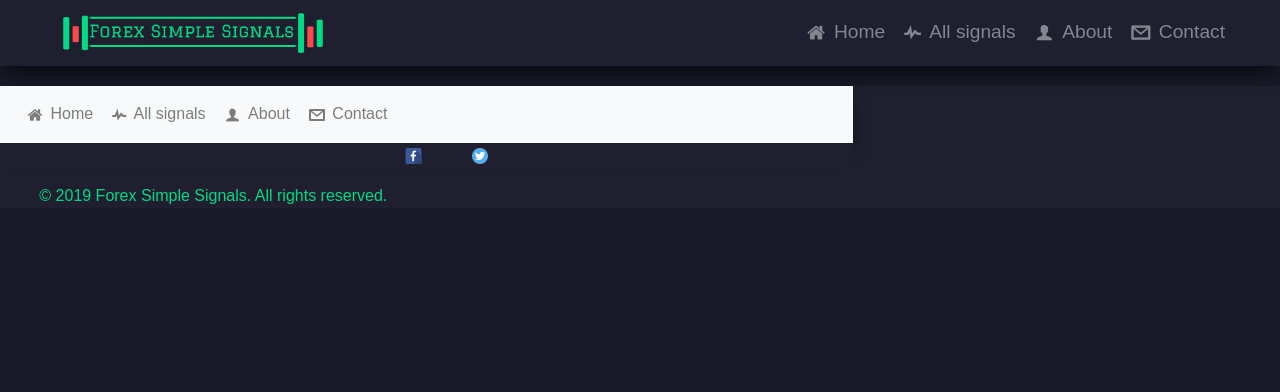
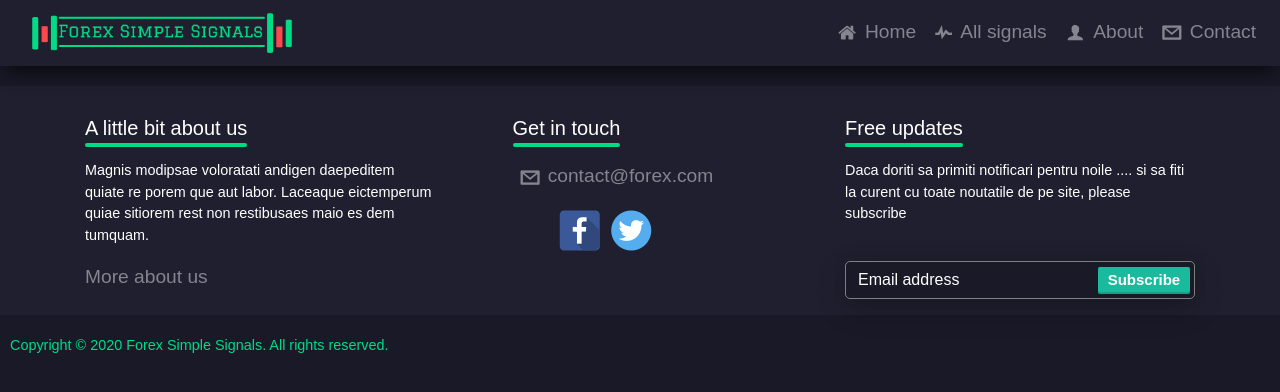
Before and after one commit to sergiu-dev/forexsimplesignals.com, a Symfony app: template templates/base.html.twig in a window 1280 px wide. Shown: the top 392 px of the page. Run offline with Twig, Linux system fonts and the light colour scheme; the template is opened without the code that fills it, so the values that code supplies are empty; style sheets or scripts are compiled from the project's sources; some libraries are stand-ins or nearby versions; some web fonts are replaced.

Commit message:
changed insights and footer

```diff
--- a/assets/css/app.scss
+++ b/assets/css/app.scss
@@ -4,6 +4,7 @@
 // ** VARS
 // * COLORS
 $mainBackgroundColor: #1F1F2F;
+$mainDark: #191927;
 $green: #01DB85;
 $btnGreen: #1abb9c;
 $red: #FB494D;
@@ -99,7 +100,7 @@ body {
     box-sizing: border-box;
     padding: 0;
     margin: 0;
-    background-color: #191927;
+    background-color: $mainDark;
 }
 
 blockquote {
@@ -183,6 +184,51 @@ input[type=search]::-ms-reveal {  display: none; width : 0; height: 0; }
 }
 // ** END Go to top button
 
+// ** Single input form default styling
+.single-input {
+    position: relative;
+    & input {
+        background-color: $mainDark;
+        color: #fff;
+        font-family: "Source Sans Pro", sans-serif;
+        border: 1px solid gray;
+        border-radius: 5px;
+        box-shadow: 0 0 12px 0 rgba(0,0,0,0.1), 0 10px 30px 0 rgba(0,0,0,0.2);
+    } & input::placeholder {
+          color: #fff;
+      }
+    & input:focus {
+        background-color: $mainDark;
+        border-color: $green;
+        color: #fff;
+        box-shadow: 0 0 12px 0 rgba(0,0,0,0.1), 0 10px 30px 0 rgba(0,0,0,0.2);
+    }
+    & button {
+        position: absolute;
+        right: .3rem;
+        border: none;
+        background-color: $btnGreen;
+        padding: 2px 10px;
+        color: #fff;
+    }
+}
+
+.section-title {
+    display: inline-block;
+    position: relative;
+    margin: 0 15px 30px;
+    &::after {
+        position: absolute;
+        left: 0;
+        width: 100%;
+        height: 4px;
+        border-radius: 10px;
+        background-color: $green;
+        content: "";
+        bottom: -7px;
+    }
+}
+
 .sell, .r-col {
     color: $red;
 }
@@ -199,6 +245,7 @@ input[type=search]::-ms-reveal {  display: none; width : 0; height: 0; }
 
 .navbar {
     box-shadow: 0 10px 19px -6px rgba(0,0,0,0.75);
+    padding: 8px 2.5%;
 }
 
 .navbar-brand img {
@@ -206,43 +253,16 @@ input[type=search]::-ms-reveal {  display: none; width : 0; height: 0; }
     height: auto;
 }
 
-.navbar-dark .navbar-nav .nav-link {
+.navbar-dark .navbar-nav .nav-link, a {
     color: #84858E;
     font-size: 1.2rem;
-}
-
-.navbar-dark .navbar-nav .nav-link:hover {
-    color: $green;
-}
-
-.navbar-dark .navbar-nav .nav-link i {
-    padding: 0 5px;
-}
-
-/* ** Header ** */
-
-// * Header
-header {
-    min-height: 400px;
-    background-image: linear-gradient(to bottom, transparent, #191927),  url('../images/header.jpg');
-    background-size: cover;
-    background-repeat: no-repeat;
-    background-position: center;
-    padding: 100px 0 50px;
-}
-// * END Header
-
-.header-txt {
-    color: #fff;
-}
-
-.header-txt h1 {
-    color: $green;
-}
-
-.header-txt p {
-    padding-bottom: 15px;
-    font-size: 20px;
+    &:hover {
+        color: $green;
+        text-decoration: none;
+    }
+    & i {
+        padding: 0 5px;
+    }
 }
 
 /* ** Main section container * **/
@@ -255,63 +275,55 @@ header {
 /* ** Footer ** */
 
 footer {
+    background-color: $mainBackgroundColor;
     margin-top: 20px;
-    background-color: $mainBackgroundColor;
+    padding: 20px 0 0;
+    & p {
+        color: #fff;
+        font-size: .9rem;
+        padding-bottom: 1rem;
+    }
+    & h5 {
+        color: #fff;
+        width: max-content;
+        padding: 10px 0 0;
+    }
 }
 
-footer p {
+.footer-wrapper .section-title {
+    margin: 0 0 20px;
+}
+
+// * Contact section
+.footer-contact-mail:hover {
+    text-decoration: none;
     color: $green;
 }
+// * END Contact section
 
-/* Contact info section */
+// ** Newsletter section
+.footer-newsletter .single-input input {
+    padding-right: 100px;
+}
+// ** END Newsletter section
 
-.social {
-    background-color: $mainBackgroundColor;
+// ** Social icons
+.social-icons span {
+    font-size: 40px;
 }
+// ** END Social icons
 
-.social ul {
-    list-style: none;
-}
-
-.social ul li {
-    display: inline;
-    padding: 20px;
-}
-
-/* Hover effect for each social icon */
-
-.social li:hover i {
-    color: #fff;
-}
-
-.social li:nth-of-type(1):hover {
-    background-color: #4668b3;
-    transition: all 200ms ease-out;
-}
-
-.social i:nth-of-type(2):hover {
-    background-color: #de5745;
-    transition: all 200ms ease-out;
-}
-
-.social i:nth-of-type(3):hover {
-    background-color: #2fbbed;
-    transition: all 200ms ease-out;
-}
-
-.social i:nth-of-type(4):hover {
-    background-color: #d94348;
-    transition: all 200ms ease-in-out;
-}
-
-.social i:nth-of-type(5):hover {
-    background-color: #3079ff;
-    transition: all 200ms ease-out;
-}
-
-.social i:nth-of-type(6):hover {
-    background-color: #eb6397;
-    transition: all 200ms ease-out;
+// ** Copyright
+.copyright {
+    font-family: 'Source Sans Pro', sans-serif;
+    background-color: $mainDark;
+    font-size: 14px;
+    padding: 20px 10px;
+    margin: 0;
+    & p {
+        color: $green;
+        padding: 0;
+    }
 }
 
 /* ** Media queries ** */
--- a/templates/base.html.twig
+++ b/templates/base.html.twig
@@ -10,14 +10,14 @@
     <body>
 
     <!-- Navigation -->
-    <nav class="navbar navbar-expand-lg navbar-dark bg-dark px-5">
-        <a class="navbar-brand col-6 col-md-4 col-lg-2" href="#">
+    <nav class="navbar navbar-expand-lg navbar-dark bg-dark">
+        <a class="navbar-brand col-6 col-md-4 col-lg-2 pl-0" href="#">
             <img src="{{ asset('build/images/logo.png') }}" alt="logo"/>
         </a>
         <button class="navbar-toggler" type="button" data-toggle="collapse" data-target="#navbarSupportedContent" aria-controls="navbarSupportedContent" aria-expanded="false" aria-label="Toggle navigation">
             <span class="navbar-toggler-icon"></span>
         </button>
-        <div class="collapse navbar-collapse col-lg-10" id="navbarSupportedContent">
+        <div class="collapse navbar-collapse col-lg-10 pr-0" id="navbarSupportedContent">
             <ul class="navbar-nav ml-auto">
                 <li class="nav-item">
                     <a class="nav-link" href="#">
@@ -53,53 +53,58 @@
     {% block body %}{% endblock %}
 
     <!-- Footer -->
-    <footer class="align-items-center">
-        <nav class="navbar navbar-expand-lg navbar-light bg-light col-sm-12 col-md-8">
-            <div class="nav-wrapper">
-                <ul class="navbar-nav">
-                    <li class="nav-item">
-                        <a class="nav-link" href="#">
-                            <span class="icon-home"></span>
-                            Home
+    <footer>
+        <section class="footer-wrapper container">
+            <div class="row justify-content-between pb-3">
+                <div class="footer-about d-flex flex-column col-12 col-lg-4">
+                    <h5 class="section-title">A little bit about us</h5>
+                    <p class="footer-about-txt">
+                        Magnis modipsae voloratati andigen daepeditem
+                        quiate re porem que aut labor. Laceaque eictemperum quiae sitiorem rest
+                        non restibusaes maio es dem tumquam.
+                    </p>
+                    <div class="mt-auto pb-2">
+                        <a href="#">
+                            <span>More about us</span>
                         </a>
-                    </li>
-                    <li class="nav-item">
-                        <a class="nav-link" href="#">
-                            <span class="icon-signals"></span>
-                            All signals
+                    </div>
+                    <hr class="d-block d-md-none"/>
+                </div>
+                <div class="footer-contact d-flex flex-column col-12 col-md-6 col-lg-4 col-xl-3">
+                    <h5 class="section-title">Get in touch</h5>
+                    <a class="footer-contact-mail d-flex align-items-center pb-2" href="mailto:contact@forex.com?Subject=Hello" target="_top" title="Send us an email">
+                        <i class="icon-envelope mt-1"></i>
+                        <span>contact@forex.com</span>
+                    </a>
+                    <div class="social-icons col-sm-8 text-center">
+                        <a href="#" title="LinkedIn">
+                            <i class="icon-linkedin"><span class="path1"></span><span class="path2"></span><span class="path3"></span><span class="path4"></span></i>
                         </a>
-                    </li>
-                    <li class="nav-item">
-                        <a class="nav-link" href="#">
-                            <span class="icon-about"></span>
-                            About
+                        <a href="#" title="Facebook">
+                            <span class="icon-facebook"><span class="path1"></span><span class="path2"></span><span class="path3"></span></span>
                         </a>
-                    </li>
-                    <li class="nav-item">
-                        <a class="nav-link" href="#">
-                            <span class="icon-envelope"></span>
-                            Contact
+                        <a href="#" title="Twitter">
+                            <span class="icon-twitter"><span class="path1"></span><span class="path2"></span></span>
                         </a>
-                    </li>
-                </ul>
+                    </div>
+                    <hr class="d-block d-md-none"/>
+                </div>
+                <div class="footer-newsletter d-flex flex-column col-12 col-md-6 col-lg-4">
+                    <h5 class="section-title">Free updates</h5>
+                    <p>
+                        Daca doriti sa primiti notificari pentru noile .... si
+                        sa fiti la curent cu toate noutatile de pe site,
+                        please subscribe
+                    </p>
+                    <form class="single-input mt-auto form-inline footer-text-content-box">
+                        <input class="form-control col-12" type="email" placeholder="Email address" aria-label="subscribe">
+                        <button class="btn btn-primary" type="submit">Subscribe</button>
+                    </form>
+                </div>
             </div>
-        </nav>
-
-        <!-- Section social icons -->
-        <div class="social col-sm-8 text-center">
-            <ul>
-                <li>
-                    <span class="icon-facebook"><span class="path1"></span><span class="path2"></span><span class="path3"></span></span>
-                </li>
-                <li>
-                    <span class="icon-twitter"><span class="path1"></span><span class="path2"></span></span>
-                </li>
-            </ul>
-        </div>
-        <!-- END of social icons section-->
-
-        <div class="col-sm-12 col-md-4 text-center">
-            <p>&copy; 2019 Forex Simple Signals. All rights reserved.</p>
+        </section>
+        <div class="copyright row">
+            <p>Copyright &copy; {{ 'now'|date('Y') }} Forex Simple Signals. All rights reserved.</p>
         </div>
     </footer>
     <!-- END of Footer -->
```
Also changed, not shown: assets/css/app.css (+81 -72 lines), assets/css/home.css (+8 -17 lines), assets/css/home.scss (+12 -22 lines), src/Migrations/forex.sql (deleted, +0 -37 lines), templates/home/index.html.twig (+31 -77 lines), assets/images/morgan-stanley.jpg (deleted), assets/images/morgan_stanley.jpg (added), 3 other files.
